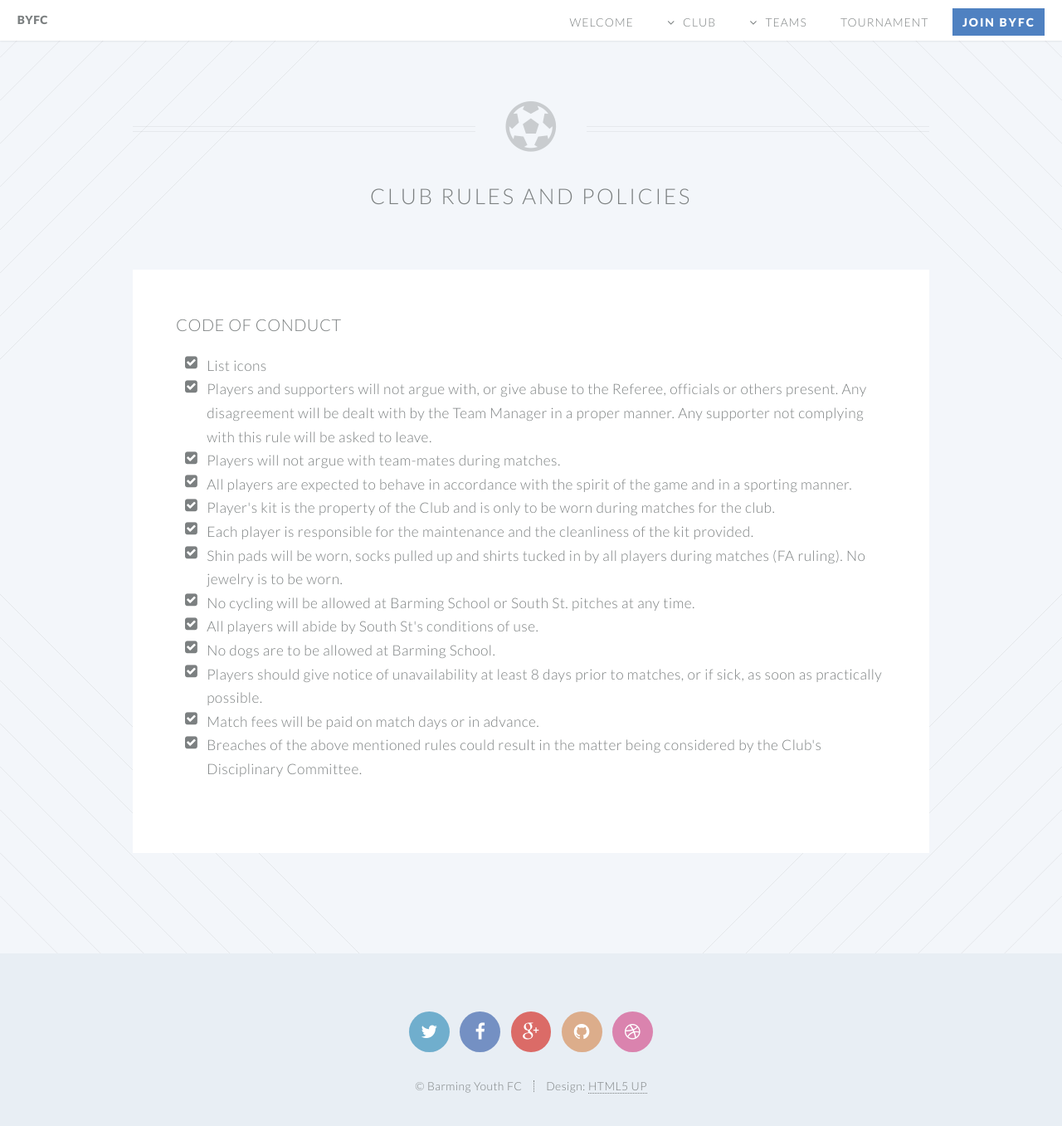
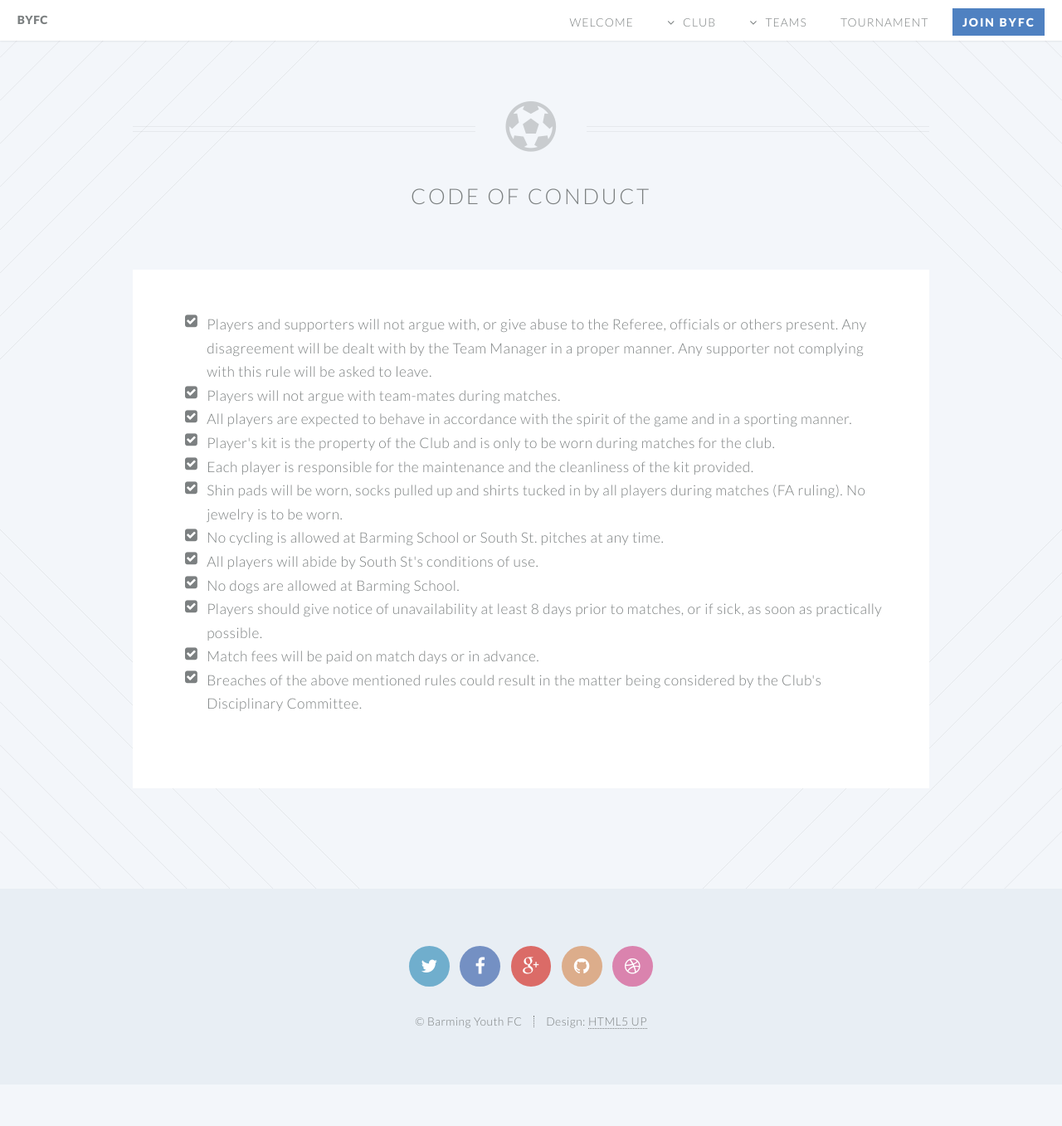
Before and after one commit to Pam-BYFC/BYFC.github.io, a Jekyll site: the page built from code-of-conduct.md, in a window 1280 px wide and 1385 px high. Shown: the top 1357 px of the window at 83% size. Built offline with Jekyll 4.4.1, drawn with Linux system fonts in a browser that asks for light colours.

Commit message:
Added code of conduct page

```diff
--- a/club-rules-and-policies.md
+++ b/code-of-conduct.md
@@ -1,26 +1,24 @@
 ---
 layout: default
-title: Rules and policies
+title: Code of conduct
 ---
 
 <article id="main">
     <header class="special container">
         <span class="icon fa-futbol-o"></span>
-        <h2>Club rules and policies</h2>
+        <h2>Code of conduct</h2>
     </header>
     <section class="wrapper style4 container">
-<h3>Code of conduct</h3>
 <ul class="fa-ul">
-<li><span class="fa-li fa fa-check-square"></span>List icons</li>
 <li><span class="fa-li fa fa-check-square"></span>Players and supporters will not argue with, or give abuse to the Referee, officials or others present. Any disagreement will be dealt with by the Team Manager in a proper manner. Any supporter not complying with this rule will be asked to leave.</li>
 <li><span class="fa-li fa fa-check-square"></span>Players will not argue with team-mates during matches.</li>
 <li><span class="fa-li fa fa-check-square"></span>All players are expected to behave in accordance with the spirit of the game and in a sporting manner.</li>
 <li><span class="fa-li fa fa-check-square"></span>Player's kit is the property of the Club and is only to be worn during matches for the club.</li>
 <li><span class="fa-li fa fa-check-square"></span>Each player is responsible for the maintenance and the cleanliness of the kit provided.</li>
 <li><span class="fa-li fa fa-check-square"></span>Shin pads will be worn, socks pulled up and shirts tucked in by all players during matches (FA ruling). No jewelry is to be worn.</li>
-<li><span class="fa-li fa fa-check-square"></span>No cycling will be allowed at Barming School or South St. pitches at any time.</li>
+<li><span class="fa-li fa fa-check-square"></span>No cycling is allowed at Barming School or South St. pitches at any time.</li>
 <li><span class="fa-li fa fa-check-square"></span>All players will abide by South St's conditions of use.</li>
-<li><span class="fa-li fa fa-check-square"></span>No dogs are to be allowed at Barming School.</li>
+<li><span class="fa-li fa fa-check-square"></span>No dogs are allowed at Barming School.</li>
 <li><span class="fa-li fa fa-check-square"></span>Players should give notice of unavailability at least 8 days prior to matches, or if sick, as soon as practically possible.</li>
 <li><span class="fa-li fa fa-check-square"></span>Match fees will be paid on match days or in advance.</li>
 <li><span class="fa-li fa fa-check-square"></span>Breaches of the above mentioned rules could result in the matter being considered by the Club's Disciplinary Committee.</li>
```
